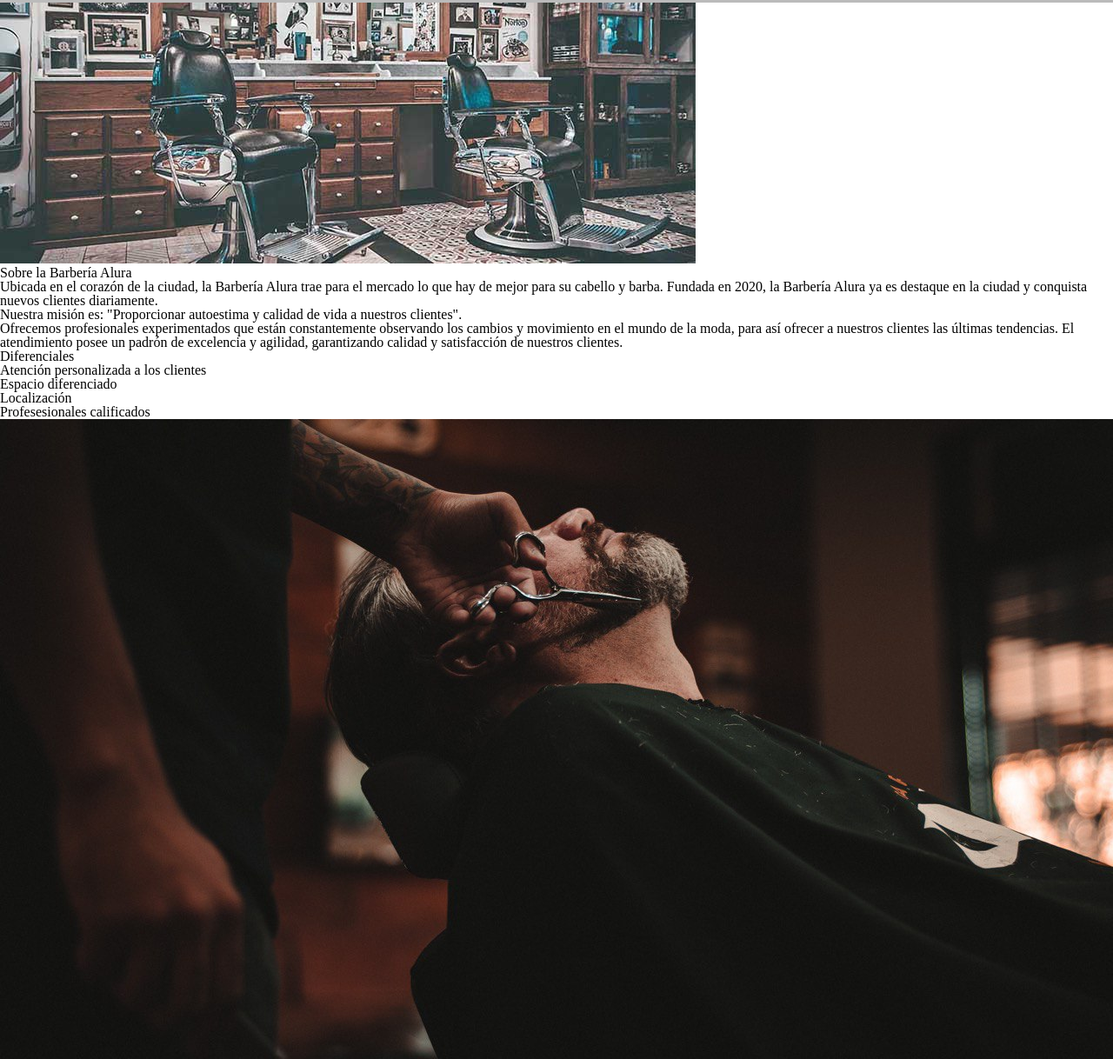
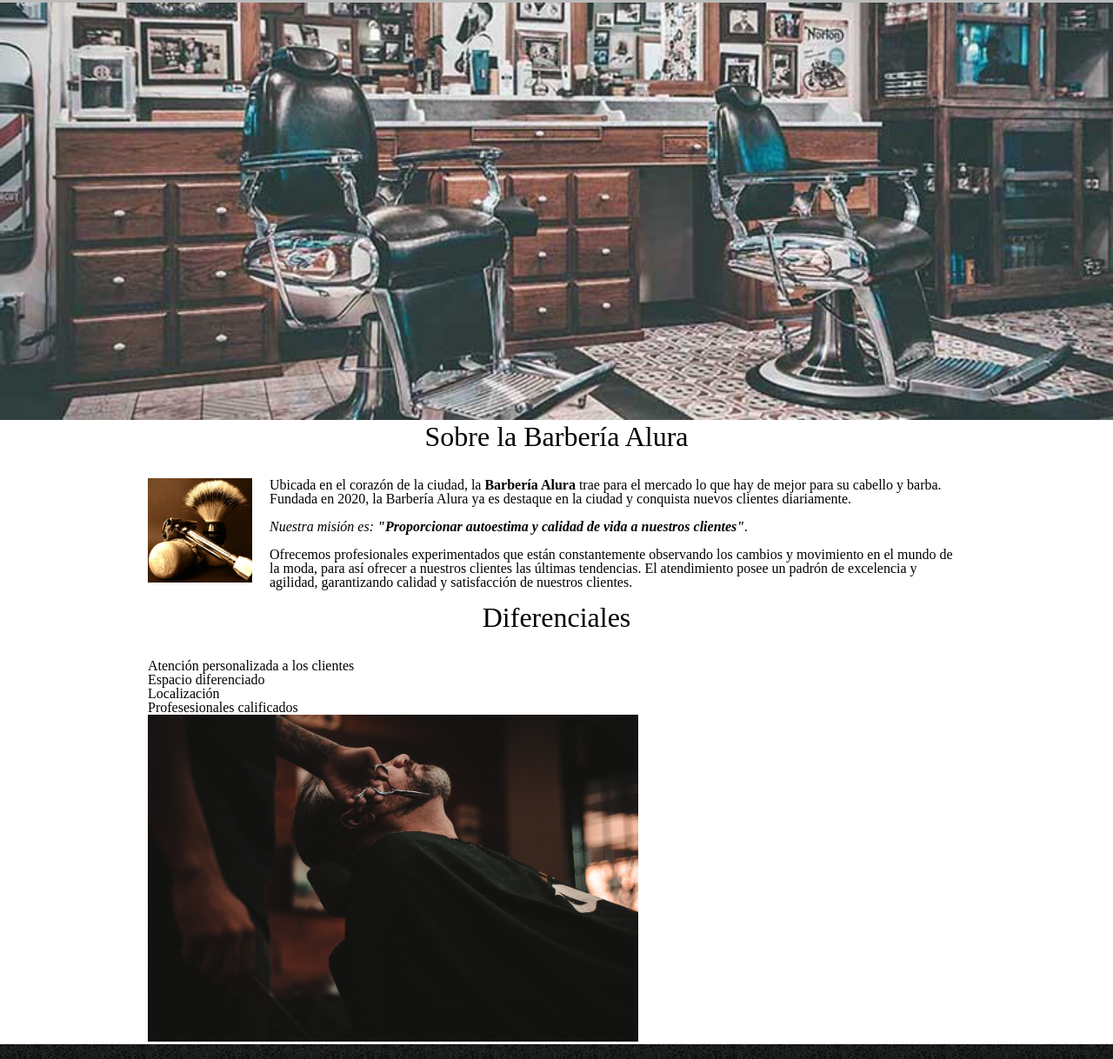
Before and after one commit to jeissonj/oracle_one_g6, a plain HTML site: page principiante_programacion/crea_primeras_paginas_web/index.html in a window 1280 px wide. Shown: the part 290-1508 px from the top of the page at 87% size. Drawn offline with Linux system fonts and the light colour scheme.

Commit message:
se añaddieron configuraciones del css index.html al style.css

```diff
--- a/principiante_programacion/crea_primeras_paginas_web/index.html
+++ b/principiante_programacion/crea_primeras_paginas_web/index.html
@@ -28,9 +28,13 @@
 
         <img class="banner" src="banner/banner.jpg">
 
+        <main>
+
             <section class="principal">
 
                 <h2 class="titulo-principal">Sobre la Barbería Alura</h2>
+
+                <img class="utensilios" src="imagenes/utensilios.jpg" alt="Utensilios de un Barbero">
 
                 <p>Ubicada en el corazón de la ciudad, la <strong>Barbería Alura</strong> trae para el mercado lo que hay de mejor para su cabello y barba. Fundada en 2020, la Barbería Alura ya es destaque en la ciudad y conquista nuevos clientes diariamente.</p>
 
@@ -55,6 +59,8 @@
 
             </section>
 
+        </main>
+
         <footer>
             <img src="imagenes/logo-blanco.png">
             <p class="copyright">&copy Copyright Barbería Alura - 2020</p>
--- a/principiante_programacion/crea_primeras_paginas_web/style.css
+++ b/principiante_programacion/crea_primeras_paginas_web/style.css
@@ -149,3 +149,43 @@ td,th{
     border: 1px solid #000000;
     padding: 8px 15px;
 }
+
+/*Aquí inicia el CSS para nuestra home*/
+.banner{
+    width: 100%;
+}
+
+
+.titulo-principal{
+    text-align: center;
+    font-size: 2em;
+    margin: 0 0 1em;
+    clear:left;
+}
+
+
+.principal p{
+    margin: 0 0 1em;
+}
+
+
+.principal strong{
+    font-weight: bold;
+}
+
+
+.principal em{
+    font-style: italic;
+}
+
+
+.utensilios{
+    width: 120px;
+    float:left;
+    margin: 0 20px 20px 0;
+}
+
+
+.imagenDiferenciales{
+    width: 60%;
+}
```
Lines whose indentation alone changed are shown as unchanged.
